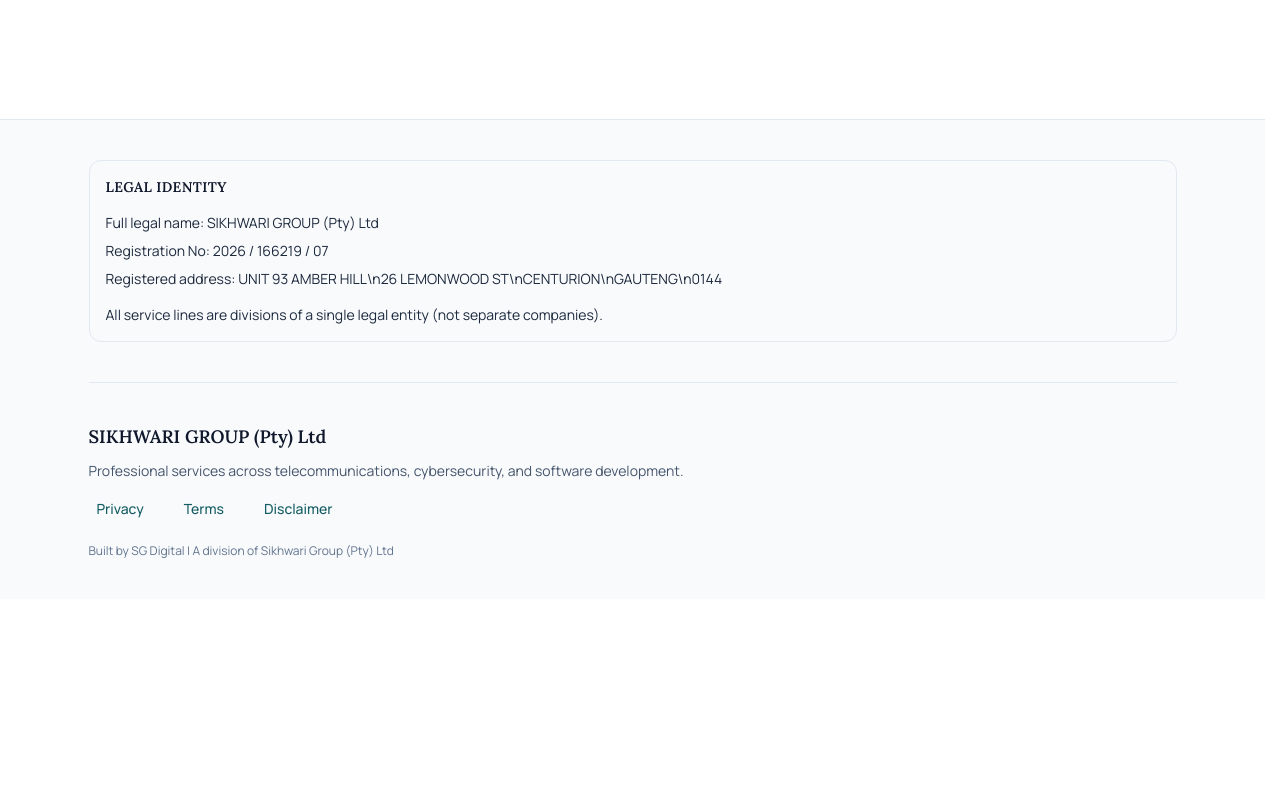
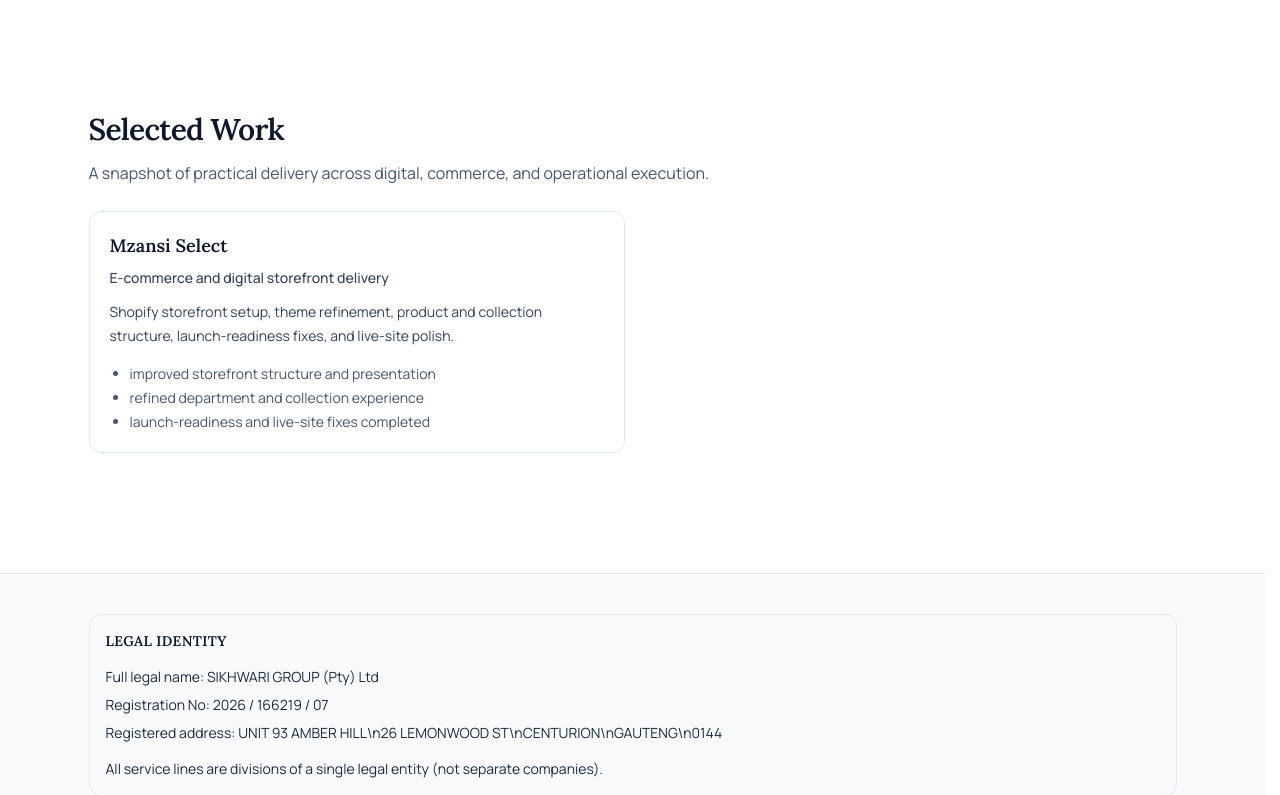
Before and after one commit to Fhatu12/SikhwariG, a Next.js app: page /about in a window 1280 px wide. Shown: the part 896-1691 px from the top of the page. Before the commit the page ends 1495 px from the top, so only its background shows below. Built offline with nearby package versions, Linux system fonts and the light colour scheme; no server answers; the database is empty.

Commit message:
Refine public contact details and add draft selected work

```diff
--- a/app/about/page.tsx
+++ b/app/about/page.tsx
@@ -95,6 +95,29 @@
         </div>
       </Section>
 
+      <Section
+        title="Selected Work"
+        description="A snapshot of practical delivery across digital, commerce, and operational execution."
+      >
+        <div className="grid gap-4 sm:grid-cols-2">
+          <article className="rounded-xl border border-slate-200 bg-white p-5">
+            <h3 className="text-lg font-semibold text-slate-900">Mzansi Select</h3>
+            <p className="mt-2 text-sm font-medium text-slate-700">
+              E-commerce and digital storefront delivery
+            </p>
+            <p className="mt-3 text-sm leading-6 text-slate-700">
+              Shopify storefront setup, theme refinement, product and collection structure,
+              launch-readiness fixes, and live-site polish.
+            </p>
+            <ul className="mt-4 list-disc space-y-1 pl-5 text-sm text-slate-600">
+              <li>improved storefront structure and presentation</li>
+              <li>refined department and collection experience</li>
+              <li>launch-readiness and live-site fixes completed</li>
+            </ul>
+          </article>
+        </div>
+      </Section>
+
       <ProofSection
         items={proofItems}
         title="Proof and governance"
--- a/app/contact/page.tsx
+++ b/app/contact/page.tsx
@@ -37,7 +37,7 @@
               <dl className="mt-3 space-y-3 text-sm text-slate-700">
                 <div>
                   <dt className="font-medium text-slate-900">Registered address</dt>
-                  <dd className="whitespace-pre-line">{contactRegisteredAddress}</dd>
+                  <dd>{contactRegisteredAddress}</dd>
                 </div>
                 <div>
                   <dt className="font-medium text-slate-900">Email</dt>
--- a/components/legal/legal-identity-block.tsx
+++ b/components/legal/legal-identity-block.tsx
@@ -22,8 +22,7 @@
         <li>Full legal name: {legalName}</li>
         <li>Registration No: {registrationNumber}</li>
         <li>
-          Registered address:{" "}
-          <span className="whitespace-pre-line">{registeredAddress}</span>
+          Registered address: <span>{registeredAddress}</span>
         </li>
       </ul>
       <p className="mt-4">{divisionStatement}</p>
--- a/lib/contact-details.ts
+++ b/lib/contact-details.ts
@@ -4,8 +4,4 @@
 
 export { registeredAddress as contactRegisteredAddress } from "./legal-identity";
 
-export const contactEmails = [
-  "info@sikhwarigroup.co.za",
-  "fhatuwani.sikhwari@sikhwarigroup.co.za",
-  "tendani.sikhwari@sikhwarigroup.co.za",
-] as const;
+export const contactEmails = ["info@sikhwarigroup.co.za"] as const;
--- a/lib/legal-identity.ts
+++ b/lib/legal-identity.ts
@@ -3,15 +3,16 @@
 export const registrationNumber =
   process.env.COMPANY_REGISTRATION_NUMBER?.trim() || "2026 / 166219 / 07";
 
+const DEFAULT_REGISTERED_ADDRESS_PARTS = [
+  "UNIT 93 AMBER HILL",
+  "26 LEMONWOOD ST",
+  "CENTURION",
+  "GAUTENG",
+  "0144",
+] as const;
+
 export const registeredAddress =
-  process.env.COMPANY_REGISTERED_ADDRESS?.trim() ||
-  [
-    "UNIT 93 AMBER HILL",
-    "26 LEMONWOOD ST",
-    "CENTURION",
-    "GAUTENG",
-    "0144",
-  ].join("\n");
+  process.env.COMPANY_REGISTERED_ADDRESS?.trim() || DEFAULT_REGISTERED_ADDRESS_PARTS.join(", ");
 
 export const divisionStatement =
   "All service lines are divisions of a single legal entity (not separate companies).";
```
